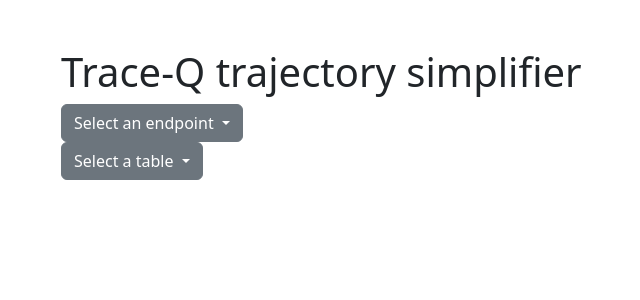
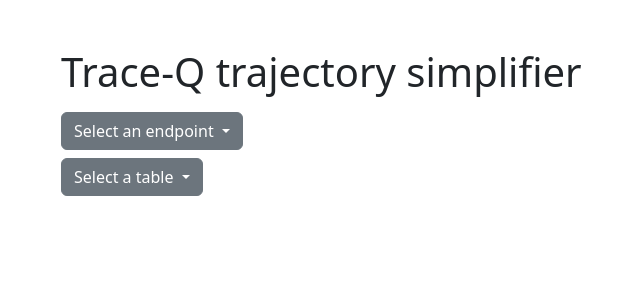
Before and after one commit to KarmaKamikaze/TRACE-Q-API, a Flask app: page / in a window 1280 px wide. Shown: the part 56-356 px from the top of the page, without its empty margins (306-946 px from the left). Run offline with Flask 3, Linux system fonts and the light colour scheme; some libraries are stand-ins or nearby versions.

Commit message:
Added spacing between buttons

```diff
--- a/templates/index.html
+++ b/templates/index.html
@@ -35,7 +35,7 @@
             <div class="col-md-6 offset-md-3">
                 <h1>Trace-Q trajectory simplifier</h1>
                 <div class="dropdown">
-                    <button class="btn btn-secondary dropdown-toggle" id="endpointDropdownButton" type="button" data-bs-toggle="dropdown" aria-expanded="false">
+                    <button class="btn btn-secondary dropdown-toggle mt-2" id="endpointDropdownButton" type="button" data-bs-toggle="dropdown" aria-expanded="false">
                       Select an endpoint
                     </button>
                     <ul class="dropdown-menu">
@@ -44,7 +44,7 @@
                     </ul>
                 </div>
                 <div class="dropdown">
-                    <button class="btn btn-secondary dropdown-toggle" id="tableDropdownButton" type="button" data-bs-toggle="dropdown" aria-expanded="false">
+                    <button class="btn btn-secondary dropdown-toggle mt-2 mb-2" id="tableDropdownButton" type="button" data-bs-toggle="dropdown" aria-expanded="false">
                         Select a table
                     </button>
                     <ul class="dropdown-menu">
@@ -141,13 +141,13 @@
                 var html = `
                     <button type="button" class="btn btn-primary" id="runInsert">Run</button>
                     <input type="number" aria-label="trajectory ID" id="trajectoryID">
-                    <div class="input-group mb-3">
+                    <div class="input-group mb-3 mt-2">
                         <input type="file" class="form-control" id="inputGroupFile02">
                         <label class="input-group-text" for="inputGroupFile02">Upload</label>
                     </div>
                     <div id="inputContainer">
                         <button id="addInput" class="btn btn-primary">Add trajectory</button>
-                        <div class="input-group mb-3">
+                        <div class="input-group mb-3 mt-2">
                             <input type="text" placeholder="longitude" aria-label="Longitude" class="form-control longitude">
                             <input type="text" placeholder="latitude" aria-label="Latitude" class="form-control latitude">
                             <input type="datetime-local" aria-label="Timestamp" class="form-control timestamp" step="1">
```
